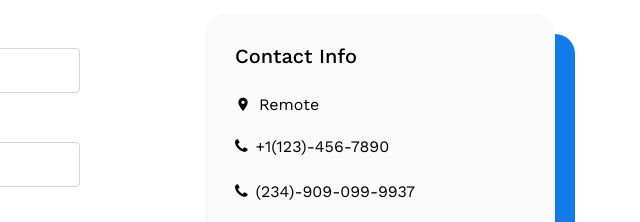
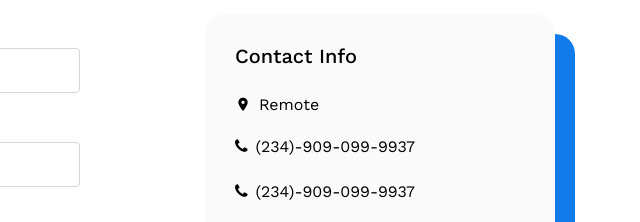
Before and after one commit to Anonymous-nerds/collaborative-study-hubs-landing, a website: page index.html in a window 1280 px wide. Shown: the part 7740-7962 px from the top of the page, 640-1280 px from the left. Drawn offline with nearby package versions, Linux system fonts and the light colour scheme; files whose address does not match are found by name.

```diff
--- a/index.html
+++ b/index.html
@@ -889,7 +889,7 @@
             <h3 class="h5 mb-4">Contact Info</h3>
             <address class="text-black d-flex"><span class="mt-1 icon-room mr-2"></span><span>Remote</span></address>
             <ul class="list-unstyled ul-links mb-4">
-              <li><a href="tel://11234567890" class="d-flex"><span class="mt-1 icon-phone mr-2"></span><span>+1(123)-456-7890</span></a></li>
+              <li><a href="tel://11234567890" class="d-flex"><span class="mt-1 icon-phone mr-2"></span><span>(234)-909-099-9937</span></a></li>
 
               <li><a href="tel://11234567890" class="d-flex"><span class="mt-1 icon-phone mr-2"></span><span>(234)-909-099-9937</span></a></li>
 
```
